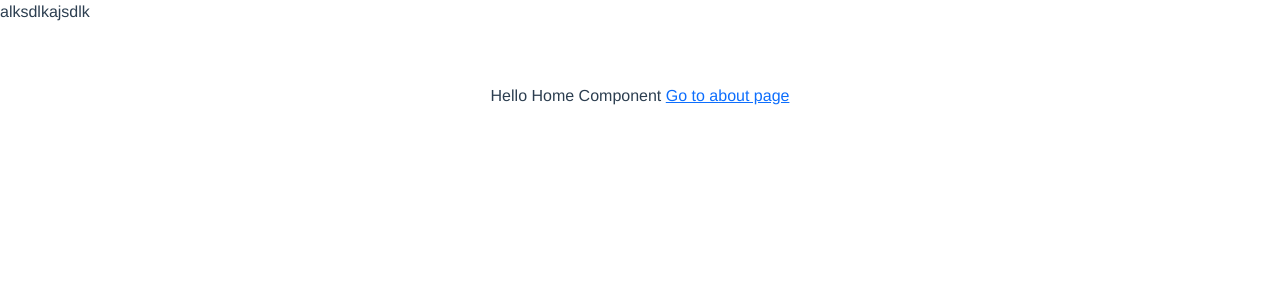
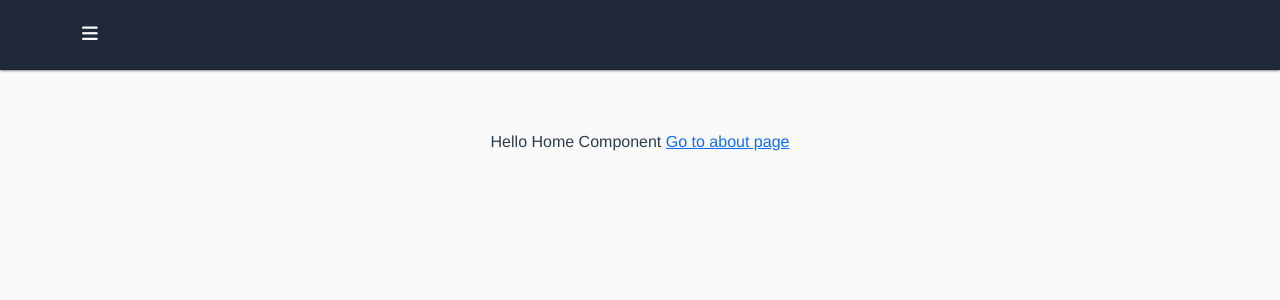
Before and after one commit to RafaelButler/Shop-Vuejs, a Vue app: page / in a window 1280 px wide. Shown: the top 300 px of the page. Built offline with nearby package versions, Linux system fonts and the light colour scheme.

Commit message:
menu Aside

```diff
--- a/index.html
+++ b/index.html
@@ -3,13 +3,29 @@
   <head>
     <meta charset="UTF-8" />
     <link rel="icon" href="/favicon.ico" />
-    <link href="https://cdn.jsdelivr.net/npm/bootstrap@5.1.3/dist/css/bootstrap.min.css" rel="stylesheet" integrity="sha384-1BmE4kWBq78iYhFldvKuhfTAU6auU8tT94WrHftjDbrCEXSU1oBoqyl2QvZ6jIW3" crossorigin="anonymous" />
+    <link
+      href="https://cdn.jsdelivr.net/npm/bootstrap@5.1.3/dist/css/bootstrap.min.css"
+      rel="stylesheet"
+      integrity="sha384-1BmE4kWBq78iYhFldvKuhfTAU6auU8tT94WrHftjDbrCEXSU1oBoqyl2QvZ6jIW3"
+      crossorigin="anonymous"
+    />
+    <link
+      rel="stylesheet"
+      href="https://cdnjs.cloudflare.com/ajax/libs/font-awesome/6.0.0-beta3/css/all.min.css"
+      integrity="sha512-Fo3rlrZj/k7ujTnHg4CGR2D7kSs0v4LLanw2qksYuRlEzO+tcaEPQogQ0KaoGN26/zrn20ImR1DfuLWnOo7aBA=="
+      crossorigin="anonymous"
+      referrerpolicy="no-referrer"
+    />
     <meta name="viewport" content="width=device-width, initial-scale=1.0" />
     <title>Vite App</title>
   </head>
   <body>
     <div id="app"></div>
     <script type="module" src="/src/main.ts"></script>
-    <script src="https://cdn.jsdelivr.net/npm/bootstrap@5.1.3/dist/js/bootstrap.bundle.min.js" integrity="sha384-ka7Sk0Gln4gmtz2MlQnikT1wXgYsOg+OMhuP+IlRH9sENBO0LRn5q+8nbTov4+1p" crossorigin="anonymous"></script>
+    <script
+      src="https://cdn.jsdelivr.net/npm/bootstrap@5.1.3/dist/js/bootstrap.bundle.min.js"
+      integrity="sha384-ka7Sk0Gln4gmtz2MlQnikT1wXgYsOg+OMhuP+IlRH9sENBO0LRn5q+8nbTov4+1p"
+      crossorigin="anonymous"
+    ></script>
   </body>
 </html>
--- a/package.json
+++ b/package.json
@@ -7,6 +7,8 @@
     "preview": "vite preview"
   },
   "dependencies": {
+    "sass": "^1.49.7",
+    "sass-loader": "^12.4.0",
     "vue": "^3.2.25",
     "vue-router": "4"
   },
--- a/src/components/Header.vue
+++ b/src/components/Header.vue
@@ -1,3 +1,101 @@
+<script>
+export default {
+  data() {
+    return {
+      menuActive: false,
+    };
+  },
+
+  methods: {
+    openMenu() {
+      this.menuActive = true;
+    },
+    closeMenu() {
+      this.menuActive = false;
+    },
+  },
+};
+</script>
+
 <template>
-  <div>alksdlkajsdlk</div>
+  <div class="wrapper" :class="{ op: menuActive }">
+    <div class="container">
+      <i class="fas fa-bars icone" @click="openMenu()"></i>
+    </div>
+  </div>
+  <div class="overlay" v-if="menuActive">
+    <div class="headerMenu">
+      <span class="title">Menu</span>
+      <span class="closeButton" @click="closeMenu()">X</span>
+    </div>
+  </div>
 </template>
+
+<style lang="scss" scoped>
+.wrapper {
+  width: 100%;
+  height: 70px;
+  background-color: var(--color-main);
+  box-shadow: 0px 0px 3px 0px var(--color-five);
+  display: flex;
+  align-items: center;
+
+  .icone {
+    color: var(--color-four);
+    cursor: pointer;
+    font-size: 18px;
+    margin-left: 1rem; // Esta propriedade será removida em telas grandes
+
+    &:hover {
+      transition: all 0.2s;
+      opacity: 0.8;
+    }
+
+    @media (min-width: 700px) {
+      margin-left: 0;
+    }
+  }
+}
+
+.op {
+  opacity: 0.9;
+}
+
+// Mobile menu
+.overlay {
+  background-color: var(--color-main);
+  box-shadow: 0px 0px 3px 0px var(--color-five);
+  border-radius: 0px 10px 6px 0px;
+  position: fixed;
+  width: 45%;
+  height: 100vh;
+  top: 0;
+  left: 0;
+  transition: all 0.3s ease-in-out;
+
+  @media (min-width: 700px) {
+    width: 20%;
+  }
+
+  .headerMenu {
+    display: flex;
+    justify-content: space-between;
+    padding: 20px 25px;
+    color: var(--color-four);
+
+    .closeButton {
+      cursor: pointer;
+      font-size: 18px;
+
+      &:hover {
+        transition: all 0.2s;
+        opacity: 0.8;
+      }
+    }
+
+    .title {
+      font-size: 18px;
+    }
+  }
+}
+</style>
--- a/src/styles/global.css
+++ b/src/styles/global.css
@@ -1,8 +1,10 @@
 :root {
-  --color-primary: ##e3f6f5;
-  --color-secondary: ##bae8e8;
-  --color-third: ##34a3a3;
-  --color-four: ##fafafa;
+  --color-main: #1f2937;
+  --color-primary: #e3f6f5;
+  --color-secondary: #bae8e8;
+  --color-third: #34a3a3;
+  --color-four: #fafafa;
+  --color-five: #272343;
 }
 
 #app {
@@ -10,7 +12,7 @@
   -webkit-font-smoothing: antialiased;
   -moz-osx-font-smoothing: grayscale;
   color: #2c3e50;
-  background: var(--color-primary);
+  background: var(--color-four);
 }
 
 .main {
@@ -20,5 +22,5 @@
 
 html {
   height: 100%;
-  background: var(--color-primary);
+  background: var(--color-four);
 }
```
Also changed, not shown: src/main.ts (+4 -4 lines), 1 other file (tests, documents, lock files or other folders).
